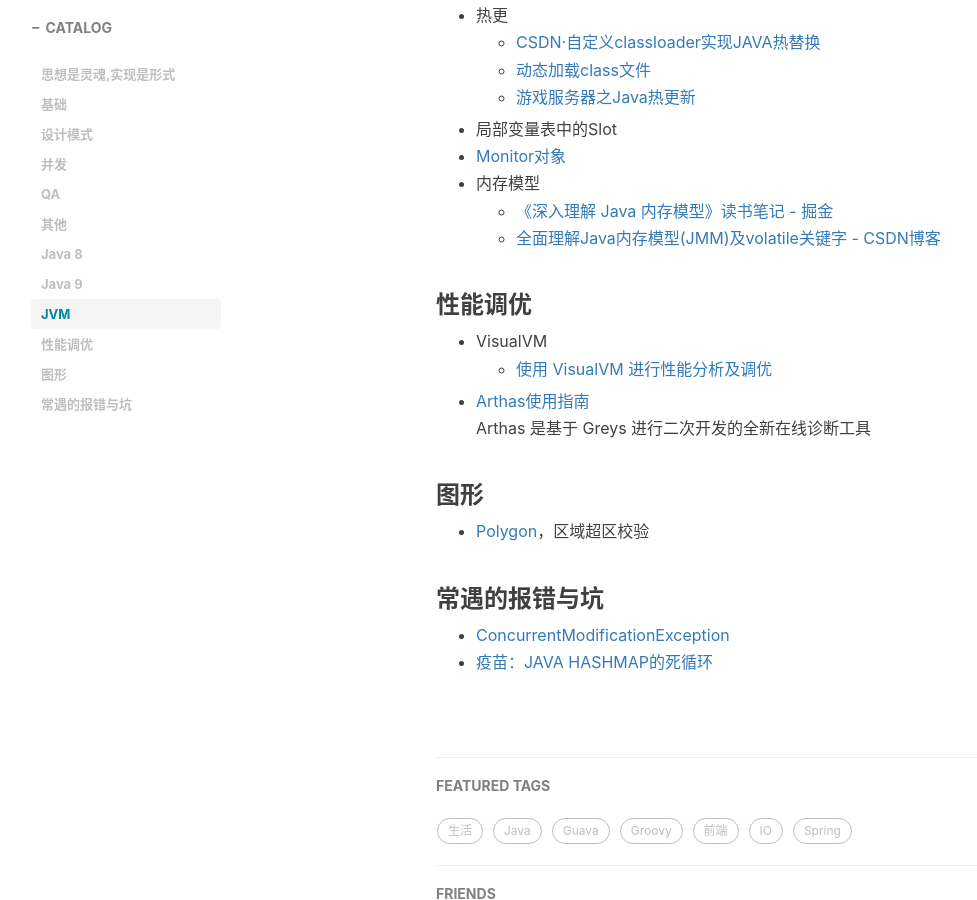
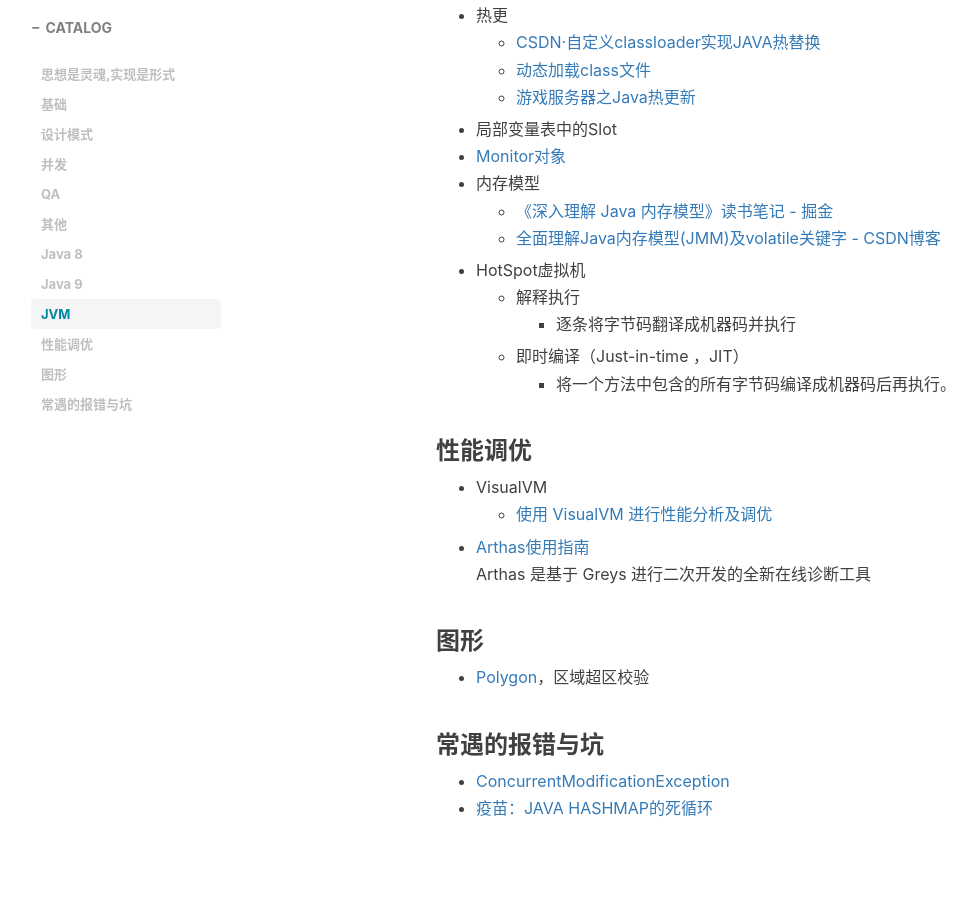
Before and after one commit to Ariescat/blog, a Jekyll site: the page built from docs/Java.md, in a window 1280 px wide and 900 px high, scrolled down 5395 px. Shown: the whole window, without its empty margins (24-1001 px from the left). Built offline with Jekyll 4.4.1, drawn with Linux system fonts in a browser that asks for light colours; nearby versions of some CDN libraries; comment, search, counter and statistics services are not loaded.

Commit message:
JVM 解释执行 即时编译

```diff
--- a/docs/Java.md
+++ b/docs/Java.md
@@ -208,6 +208,11 @@
 * 内存模型
 	* [《深入理解 Java 内存模型》读书笔记 - 掘金](https://juejin.im/post/5a98c6a16fb9a028cd448965?utm_source=gold_browser_extension)
 	* [全面理解Java内存模型(JMM)及volatile关键字 - CSDN博客](http://blog.csdn.net/javazejian/article/details/72772461)
+* HotSpot虚拟机
+  * 解释执行
+    * 逐条将字节码翻译成机器码并执行
+  * 即时编译（Just-in-time ，JIT）
+    * 将一个方法中包含的所有字节码编译成机器码后再执行。
 
 
 ### 性能调优
```
